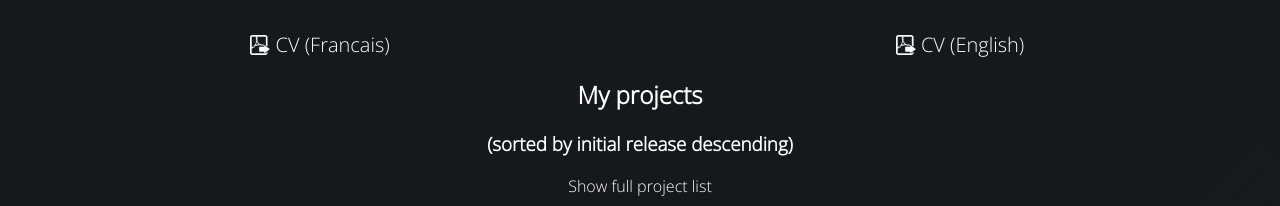
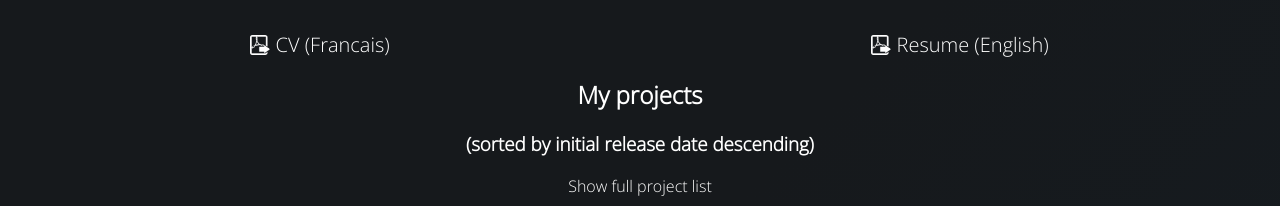
Before and after one commit to Elanis/portfolio, an Astro site: page / in a window 1280 px wide. Shown: the part 488-694 px from the top of the page. Built offline with nearby package versions, Linux system fonts and the light colour scheme; Astro itself is replaced by a stand-in of ours.

Commit message:
Update main pic + improve homepage text

```diff
--- a/src/components/HomePresentation/index.jsx
+++ b/src/components/HomePresentation/index.jsx
@@ -18,11 +18,11 @@ export default function HomePresentation({ age, workingTime }) {
 					<li>Full Stack developer using .NET and React</li>
 					<li>Founder of <a href="https://dysnomia.studio" rel="noopener noreferrer" target="_blank">Dysnomia</a>, the company that manage most of my projects.</li>
 					<li>Part-time teacher at ULCO - Calais</li>
-				<br/>
+					<br />
 					<li>Rust enthousiast</li>
 					<li>Big fan of Sonarqube and everything around code quality and good practices</li>
 					<li>Open source contributor & developer - See my <a href="https://github.com/Elanis" rel="noopener noreferrer" target="_blank">Github</a></li>
-				<br/>
+					<br />
 					<li>Master degree in 2021</li>
 				</ul>
 			</div>
@@ -31,7 +31,7 @@ export default function HomePresentation({ age, workingTime }) {
 				<a rel="noopener noreferrer" target="_blank" href="https://01.cdn.elanis.eu/portfolio/pdf/CV_Axel_Soupe_Elanis_FR.pdf"><img src="img/pdf.webp" alt="cv_fr" /> <span>CV (Francais)</span></a>
 			</div>
 			<div className="body-half pres-cv">
-				<a rel="noopener noreferrer" target="_blank" href="https://01.cdn.elanis.eu/portfolio/pdf/CV_Axel_Soupe_Elanis_EN.pdf"><img src="img/pdf.webp" alt="cv_en" /> <span>CV (English)</span></a>
+				<a rel="noopener noreferrer" target="_blank" href="https://01.cdn.elanis.eu/portfolio/pdf/CV_Axel_Soupe_Elanis_EN.pdf"><img src="img/pdf.webp" alt="cv_en" /> <span>Resume (English)</span></a>
 			</div>
 		</>
 	);
--- a/src/components/Projects/index.jsx
+++ b/src/components/Projects/index.jsx
@@ -14,14 +14,14 @@ export default function Projects({ projects, allowMinors }) {
 	return (
 		<div id="projects">
 			<h2>My projects</h2>
-			<h3 className="projects-subtitle">(sorted by initial release descending)</h3>
+			<h3 className="projects-subtitle">(sorted by initial release date descending)</h3>
 			{!allowMinors && <p className="page-link"><a href="/projects">Show full project list</a></p>}
 			{allowMinors && <p className="page-link"><a href="/#projects">Get back to index</a></p>}
 			<div id="projects" className="projects">
 				{projects.filter((p) => allowMinors || p.major).map((project) => {
 					const currentYear = new Date(project.dates[FIRST_RELEASE_FIELD]).getFullYear();
 					let yearSeparator = null;
-					if(currentYear !== previousYear) {
+					if (currentYear !== previousYear) {
 						previousYear = currentYear;
 						yearSeparator = (<h3 key={currentYear} className="year-separator">{currentYear}</h3>);
 					}
```
Also changed, not shown: public/img/me.jpg, public/img/me.webp. Lines whose indentation alone changed are shown as unchanged.
